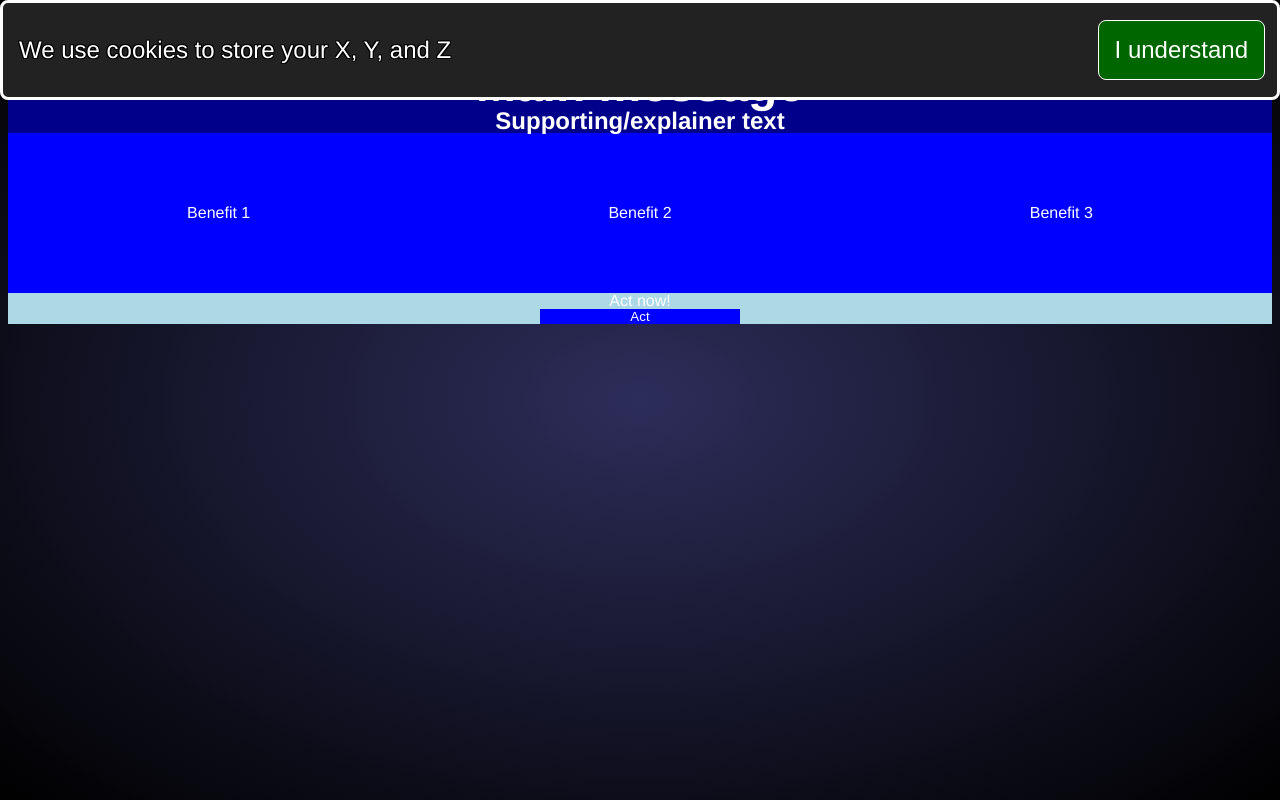
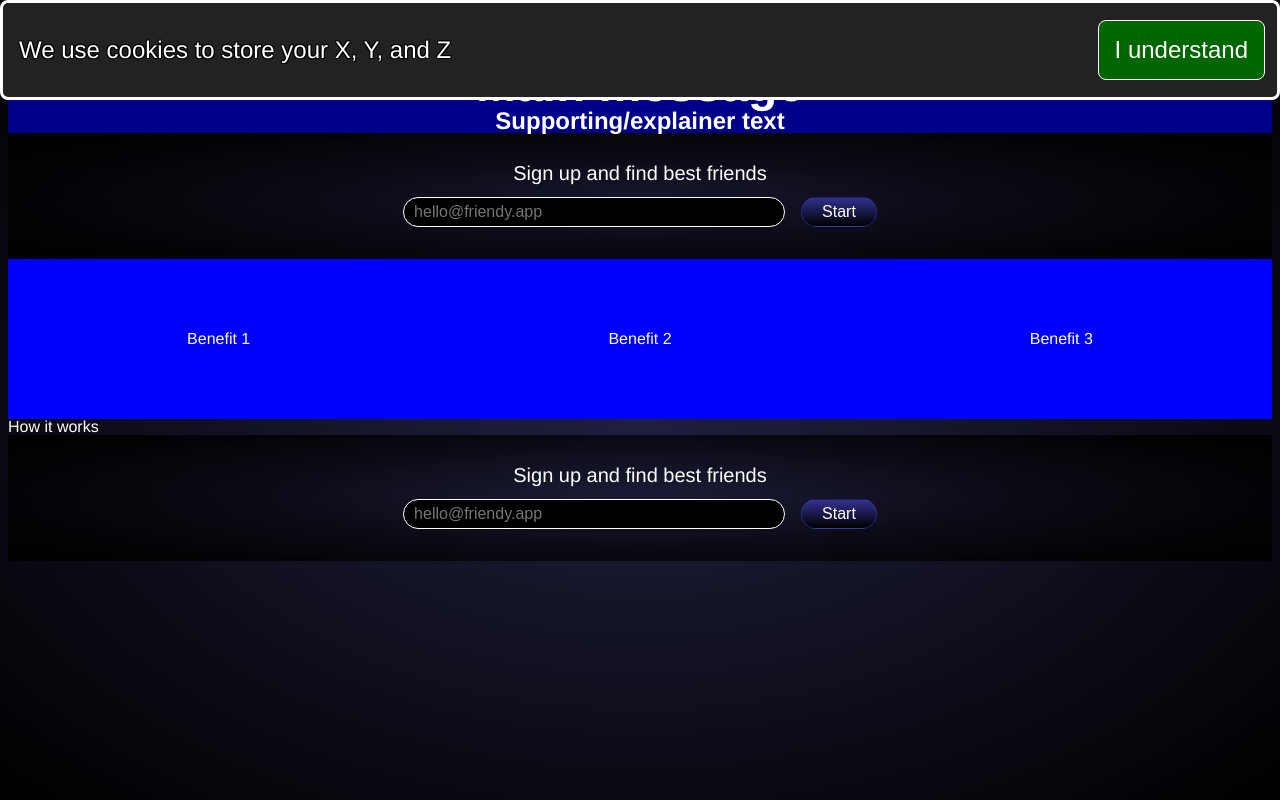
Before and after one commit to nazarnovak/friendy-fe, a React (Vite) app: page / in a window 1280 px wide. Built offline with nearby package versions, Linux system fonts and the light colour scheme.

Commit message:
Simple CTA and minor changes

```diff
--- a/index.html
+++ b/index.html
@@ -10,7 +10,7 @@
       rel="stylesheet"
     />
     <meta name="viewport" content="width=device-width, initial-scale=1.0" />
-    <title>Vite boilerplate</title>
+    <title>friendy.app: Find best friends and meaningful connection</title>
   </head>
   <body>
     <div id="root"></div>
--- a/src/Root.css
+++ b/src/Root.css
@@ -1,3 +1,56 @@
 body {
-  background: radial-gradient(rgba(64, 64, 128, 0.7) 0%, rgba(0, 0, 0, 1) 100%);
+  background: radial-gradient(rgba(64, 64, 128, 0.5) 0%, rgba(0, 0, 0, 1) 100%);
 }
+
+/* CTA */
+#cta-wrapper {
+  background: radial-gradient(rgba(32, 32, 64, 0.1) 0%, rgba(0, 0, 0, 1) 100%);
+  display: flex;
+  flex-direction: column;
+  justify-content: center;
+  text-align: center;
+  gap: calc(var(--grid-base) * 2);
+  padding: calc(var(--grid-base) * 4);
+}
+
+#cta-headline {
+  display: flex;
+  flex-direction: row;
+  justify-content: center;
+  font-size: 1.25em;
+}
+
+#cta-inputs {
+  display: flex;
+  flex-direction: row;
+  justify-content: center;
+  gap: calc(var(--grid-base) * 2);
+}
+
+#cta-input {
+  border-radius: 20px;
+  font-size: 1em;
+  padding: 0 10px;
+}
+
+#cta-action {
+  background: linear-gradient(
+    180deg,
+    rgba(64, 64, 192, 0.7) 0%,
+    rgba(0, 0, 0, 1) 100%
+  );
+  border: 1px solid rgba(64, 64, 192, 0.5);
+  border-radius: 20px;
+  padding: 5px 20px;
+  font-size: 1em;
+}
+
+#cta-action:hover {
+  background: linear-gradient(
+    180deg,
+    rgba(128, 128, 255, 0.8) 0%,
+    rgba(192, 192, 192, 1) 100%
+  );
+  border: 1px solid rgba(128, 128, 255, 0.8);
+  color: black;
+}
--- a/src/Root.tsx
+++ b/src/Root.tsx
@@ -18,9 +18,12 @@ const Root = () => {
         open={feedbackModalOpen}
         onClose={() => setFeedbackModalOpen(false)}
       />
+
       <Header openFeedbackModal={() => setFeedbackModalOpen(true)} />
-      <Hook />
+      <Hero />
+      <CTA />
       <Benefits />
+      <HowItWorks />
       <CTA />
     </>
   );
@@ -31,7 +34,7 @@ const HookStyled = styled.div`
   text-align: center;
 `;
 
-const Hook = () => {
+const Hero = () => {
   return (
     <HookStyled>
       <h1>Main message</h1>
@@ -63,27 +66,9 @@ const Benefits = () => {
   );
 };
 
-const CTAWrapperStyled = styled.div`
-  background: lightblue;
-  display: flex;
-  flex-direction: column;
-  justify-content: center;
-  text-align: center;
-`;
-
-const CTAHeadlineStyled = styled.div`
-  background: lightblue;
-  display: flex;
-  flex-direction: row;
-  justify-content: center;
-`;
-
-const CTAButtonStyled = styled.button`
-  background: blue;
-  color: white;
-  width: 200px;
-  margin: 0 auto;
-`;
+const HowItWorks = () => {
+  return <div>How it works</div>;
+};
 
 const CTA = () => {
   const navigate = useNavigate();
@@ -93,10 +78,15 @@ const CTA = () => {
   };
 
   return (
-    <CTAWrapperStyled>
-      <CTAHeadlineStyled>Act now!</CTAHeadlineStyled>
-      <CTAButtonStyled onClick={onCTAClick}>Act</CTAButtonStyled>
-    </CTAWrapperStyled>
+    <div id="cta-wrapper">
+      <div id="cta-headline">Sign up and find best friends</div>
+      <div id="cta-inputs">
+        <input id="cta-input" type="text" placeholder="hello@friendy.app" />
+        <button id="cta-action" onClick={onCTAClick}>
+          Start
+        </button>
+      </div>
+    </div>
   );
 };
 
--- a/src/components/Header/Header.css
+++ b/src/components/Header/Header.css
@@ -6,10 +6,10 @@ header {
   align-items: center;
   background: linear-gradient(
     135deg,
-    rgba(32, 32, 32, 0.7) 0%,
+    rgba(32, 32, 64, 0.4) 0%,
     rgba(0, 0, 0, 1) 100%
   );
-  border-bottom: 1px solid #999;
+  border-bottom: 1px solid #333;
 }
 
 #logo {
@@ -28,10 +28,10 @@ header {
   padding: 5px 15px;
   background: linear-gradient(
     225deg,
-    rgba(32, 32, 32, 0.7) 0%,
+    rgba(64, 64, 128, 0.4) 0%,
     rgba(0, 0, 0, 1) 100%
   );
-  border: 1px solid white;
+  border: 1px solid #ccf;
   border-radius: 10px;
   font-size: 1em;
   font-weight: 700;
```
Also changed, not shown: 1 other file (tests, documents, lock files or other folders).
